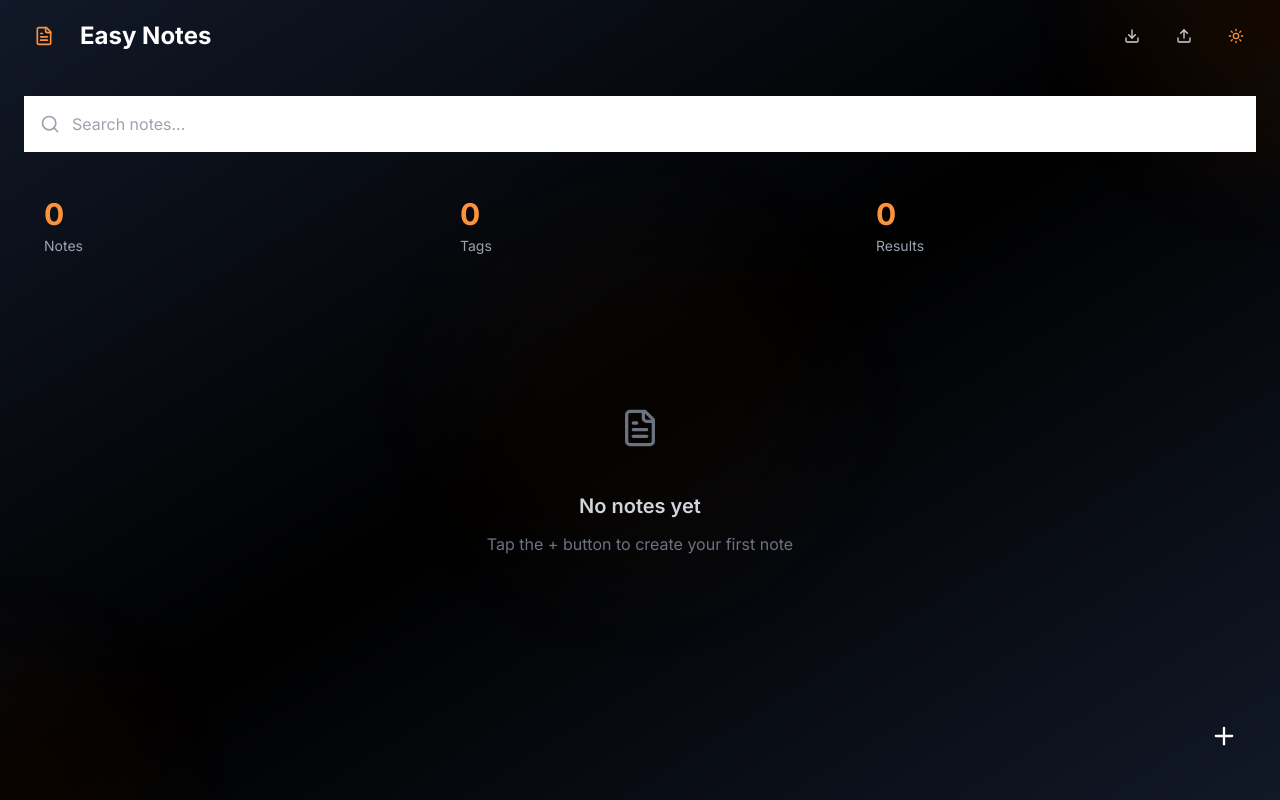
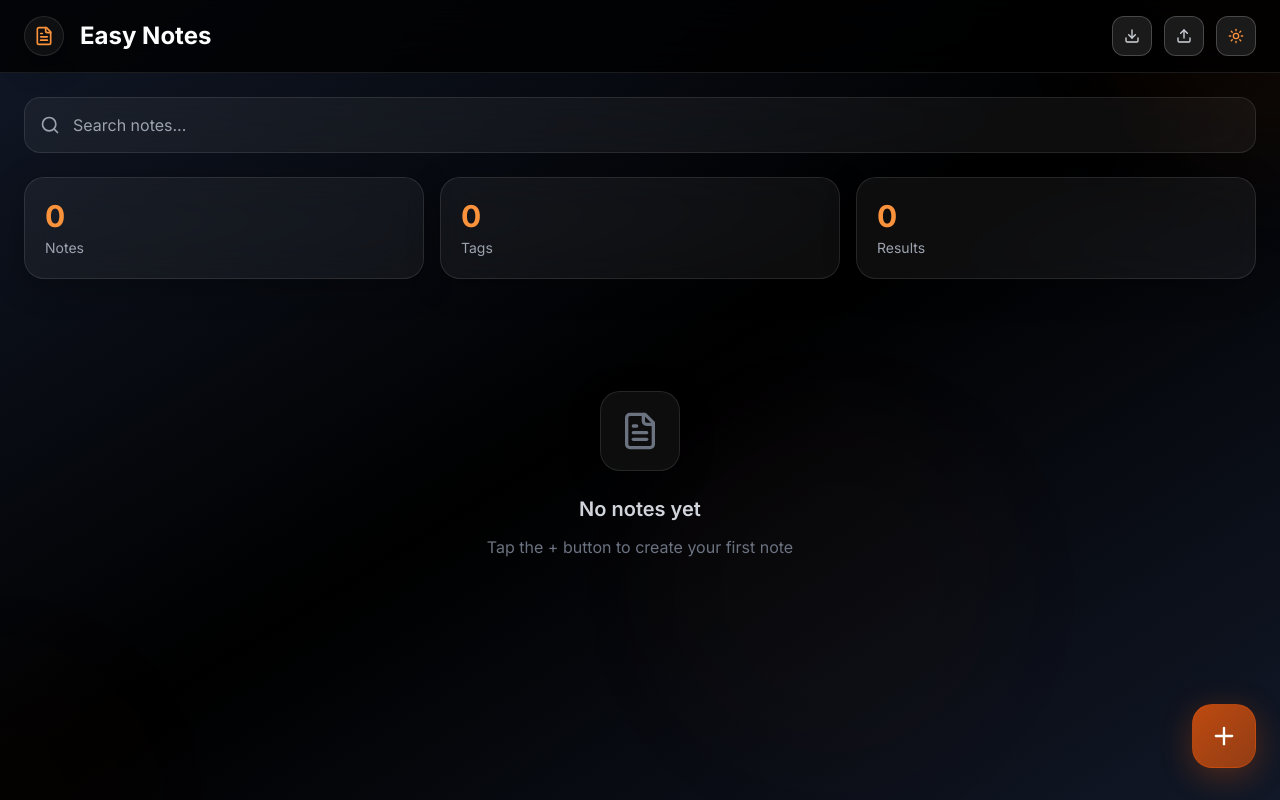
Before and after one commit to Jardinrose24/EasyNotes, a Next.js app: page / in a window 1280 px wide. Built offline with nearby package versions, Linux system fonts and the light colour scheme.

Commit message:
Update globals.css

```diff
--- a/app/globals.css
+++ b/app/globals.css
@@ -4,11 +4,11 @@
 
 @layer base {
   :root {
-    --background: 17 24 39;
-    --foreground: 249 250 251;
-    --card: 31 41 55;
+    --background: 0 0 0;
+    --foreground: 255 255 255;
+    --card: 17 24 39;
     --card-foreground: 249 250 251;
-    --popover: 31 41 55;
+    --popover: 17 24 39;
     --popover-foreground: 249 250 251;
     --primary: 234 88 12;
     --primary-foreground: 255 255 255;
@@ -27,11 +27,11 @@
   }
 
   .dark {
-    --background: 17 24 39;
-    --foreground: 249 250 251;
-    --card: 31 41 55;
+    --background: 0 0 0;
+    --foreground: 255 255 255;
+    --card: 17 24 39;
     --card-foreground: 249 250 251;
-    --popover: 31 41 55;
+    --popover: 17 24 39;
     --popover-foreground: 249 250 251;
     --primary: 234 88 12;
     --primary-foreground: 255 255 255;
@@ -55,13 +55,14 @@
   }
   body {
     @apply bg-background text-foreground;
+    font-family: -apple-system, BlinkMacSystemFont, "Segoe UI", Roboto, sans-serif;
   }
 }
 
 @layer utilities {
-  .line-clamp-2 {
+  .line-clamp-1 {
     display: -webkit-box;
-    -webkit-line-clamp: 2;
+    -webkit-line-clamp: 1;
     -webkit-box-orient: vertical;
     overflow: hidden;
   }
@@ -74,19 +75,170 @@
   }
 }
 
+/* Glassmorphism Components */
+.glass-nav {
+  background: rgba(0, 0, 0, 0.8);
+  backdrop-filter: blur(20px);
+  -webkit-backdrop-filter: blur(20px);
+  border-bottom: 1px solid rgba(255, 255, 255, 0.1);
+}
+
+.glass-card {
+  background: rgba(255, 255, 255, 0.05);
+  backdrop-filter: blur(20px);
+  -webkit-backdrop-filter: blur(20px);
+  border: 1px solid rgba(255, 255, 255, 0.1);
+  border-radius: 20px;
+  box-shadow: 0 8px 32px rgba(0, 0, 0, 0.3);
+}
+
+.glass-button {
+  background: rgba(255, 255, 255, 0.1);
+  backdrop-filter: blur(20px);
+  -webkit-backdrop-filter: blur(20px);
+  border: 1px solid rgba(255, 255, 255, 0.2);
+  border-radius: 12px;
+  transition: all 0.3s ease;
+}
+
+.glass-button:hover {
+  background: rgba(255, 255, 255, 0.2);
+  border-color: rgba(234, 88, 12, 0.5);
+  transform: translateY(-1px);
+}
+
+.glass-input {
+  background: rgba(255, 255, 255, 0.05);
+  backdrop-filter: blur(20px);
+  -webkit-backdrop-filter: blur(20px);
+  border: 1px solid rgba(255, 255, 255, 0.1);
+  border-radius: 16px;
+  transition: all 0.3s ease;
+}
+
+.glass-input:focus {
+  background: rgba(255, 255, 255, 0.1);
+  border-color: rgba(234, 88, 12, 0.5);
+  box-shadow: 0 0 0 4px rgba(234, 88, 12, 0.1);
+}
+
+.glass-tag {
+  background: rgba(234, 88, 12, 0.2);
+  backdrop-filter: blur(20px);
+  -webkit-backdrop-filter: blur(20px);
+  border: 1px solid rgba(234, 88, 12, 0.3);
+  border-radius: 12px;
+}
+
+.glass-fab {
+  background: linear-gradient(135deg, rgba(234, 88, 12, 0.8), rgba(234, 88, 12, 0.6));
+  backdrop-filter: blur(20px);
+  -webkit-backdrop-filter: blur(20px);
+  border: 1px solid rgba(234, 88, 12, 0.3);
+  border-radius: 20px;
+  box-shadow: 0 8px 32px rgba(234, 88, 12, 0.3);
+}
+
+.glass-fab:hover {
+  background: linear-gradient(135deg, rgba(234, 88, 12, 0.9), rgba(234, 88, 12, 0.7));
+  box-shadow: 0 12px 40px rgba(234, 88, 12, 0.4);
+}
+
+.glass-modal {
+  background: rgba(0, 0, 0, 0.8);
+  backdrop-filter: blur(30px);
+  -webkit-backdrop-filter: blur(30px);
+  border: 1px solid rgba(255, 255, 255, 0.1);
+  border-radius: 24px;
+  box-shadow: 0 20px 60px rgba(0, 0, 0, 0.5);
+}
+
+.glass-button-primary {
+  background: linear-gradient(135deg, rgba(234, 88, 12, 0.8), rgba(234, 88, 12, 0.6));
+  backdrop-filter: blur(20px);
+  -webkit-backdrop-filter: blur(20px);
+  border: 1px solid rgba(234, 88, 12, 0.3);
+  border-radius: 16px;
+  transition: all 0.3s ease;
+}
+
+.glass-button-primary:hover {
+  background: linear-gradient(135deg, rgba(234, 88, 12, 0.9), rgba(234, 88, 12, 0.7));
+  box-shadow: 0 8px 25px rgba(234, 88, 12, 0.3);
+}
+
+.glass-button-secondary {
+  background: rgba(255, 255, 255, 0.05);
+  backdrop-filter: blur(20px);
+  -webkit-backdrop-filter: blur(20px);
+  border: 1px solid rgba(255, 255, 255, 0.1);
+  border-radius: 16px;
+  transition: all 0.3s ease;
+}
+
+.glass-button-secondary:hover {
+  background: rgba(255, 255, 255, 0.1);
+  border-color: rgba(255, 255, 255, 0.2);
+}
+
+/* Enhanced scrollbar */
 ::-webkit-scrollbar {
-  width: 8px;
+  width: 6px;
 }
 
 ::-webkit-scrollbar-track {
-  background: rgb(31 41 55);
+  background: rgba(255, 255, 255, 0.05);
+  border-radius: 3px;
 }
 
 ::-webkit-scrollbar-thumb {
-  background: rgb(75 85 99);
-  border-radius: 4px;
+  background: rgba(234, 88, 12, 0.5);
+  border-radius: 3px;
 }
 
 ::-webkit-scrollbar-thumb:hover {
-  background: rgb(234 88 12);
+  background: rgba(234, 88, 12, 0.7);
 }
+
+/* Smooth animations */
+html {
+  scroll-behavior: smooth;
+}
+
+/* Enhanced button press animation */
+button:active {
+  transform: scale(0.95);
+  transition: transform 0.1s ease;
+}
+
+/* Backdrop blur support */
+@supports (backdrop-filter: blur(20px)) {
+  .backdrop-blur-xl {
+    backdrop-filter: blur(20px);
+  }
+}
+
+/* Pulse animation for background elements */
+@keyframes pulse {
+  0%,
+  100% {
+    opacity: 0.3;
+    transform: scale(1);
+  }
+  50% {
+    opacity: 0.6;
+    transform: scale(1.05);
+  }
+}
+
+.animate-pulse {
+  animation: pulse 4s ease-in-out infinite;
+}
+
+.delay-500 {
+  animation-delay: 0.5s;
+}
+
+.delay-1000 {
+  animation-delay: 1s;
+}
```
